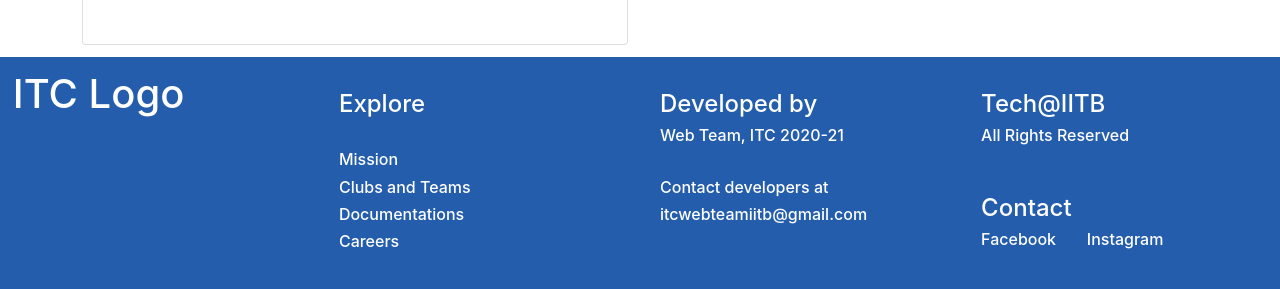
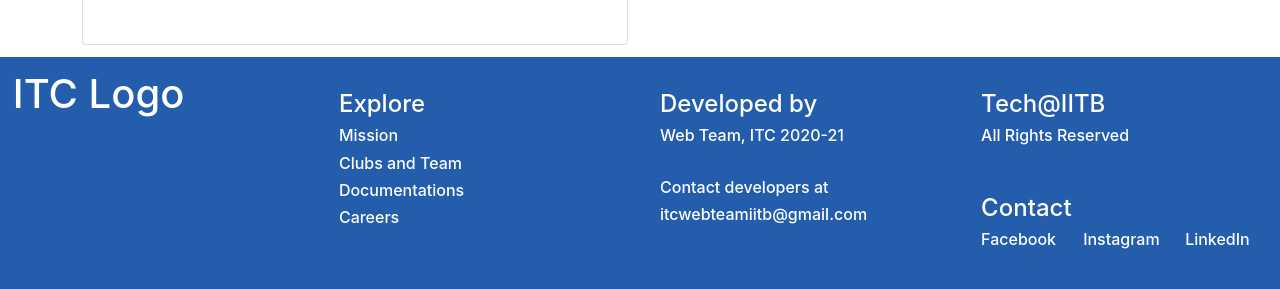
Before and after one commit to Institute-Technical-Council/techiitb-ReactJS, a React (Create React App) app: page / in a window 1280 px wide. Shown: the part 974-1263 px from the top of the page. Built offline with nearby package versions, Linux system fonts and the light colour scheme.

Commit message:
made footer groups dynamic

```diff
--- a/src/components/Footer.js
+++ b/src/components/Footer.js
@@ -3,7 +3,10 @@ import '../style/footer.css'
 import {Group1, Group2, Group3, Group4} from '../components/FooterGroups'
 
 function Footer(props) {
-
+    var heading_of_group1 = "Explore";
+    var content_of_group1 = ["Mission", "Clubs and Team", "Documentations", "Careers"];
+    var heading_of_group4 = "Contact";
+    var content_of_group4 = ["Facebook", "Instagram", "LinkedIn"];
     return (
 
         <div className="row footer">
@@ -11,7 +14,7 @@ function Footer(props) {
             <h1>ITC Logo</h1>
             </div>
             <div className="col-md-3 sm-3">
-                <Group1 />
+                <Group1 heading={heading_of_group1} content={content_of_group1}/>
             </div>
             <div className="col-md-3 sm-3">
                 <Group2 />
@@ -21,7 +24,7 @@ function Footer(props) {
                     <Group3 />
                 </div>
                 <div className="row">
-                    <Group4 />
+                    <Group4 heading={heading_of_group4} content={content_of_group4}/>
                 </div>
             </div>
         </div>
--- a/src/components/FooterGroups.js
+++ b/src/components/FooterGroups.js
@@ -1,40 +1,30 @@
 import React from 'react';
 import '../style/footer.css'
 
-function Group1 (props) {
+function Group1(props) {
+    var heading = props.heading;
+    var objects = props.content;
     return (
         <div className="group1">
             <div className="row">
-                <h4>Explore</h4>
+                <h4>{heading}</h4>
             </div>
-            <br />
+            {objects.map(function (object, i) {
+                return (
                     <div className="row">
                         <h6>
-                    Mission
+                            {object}
                         </h6>
                     </div>
-            <div className="row">
-                <h6>
-                    Clubs and Teams
-                </h6>
-            </div>
-            <div className="row">
-                <h6>
-                    Documentations
-                </h6>
-            </div>
-            <div className="row">
-                <h6>
-                    Careers
-                </h6>
-            </div>
+                );
+            })}
         </div>
     )
 }
 
-function Group2 (props) {
+function Group2(props) {
     return (
-        <div className = "group2">
+        <div className="group2">
             <div className="row">
                 <h4>
                     Developed by
@@ -60,7 +50,7 @@ function Group2 (props) {
     )
 }
 
-function Group3 (props) {
+function Group3(props) {
     return (
         <div className="group3">
             <div className="row">
@@ -81,30 +71,29 @@ function Group3 (props) {
     )
 }
 
-function Group4 (props) {
+function Group4(props) {
+    var heading = props.heading;
+    var objects = props.content;
     return (
         <div className="group4">
             <div className="row">
                 <div className="col">
-                <h4>
-                    Contact
-                </h4>
+                    <h4>{heading}</h4>
                 </div>
             </div>
             <div className="row">
+                {objects.map(function (object, i) {
+                    return (
                         <div className="col">
                             <h6>
-                        Facebook
+                                {object}
                             </h6>
                         </div>
-                <div className="col">
-                    <h6>
-                        Instagram
-                    </h6>
-                </div>
+                    );
+                })}
             </div>
         </div>
     )
 }
 
-export {Group1, Group2, Group3, Group4};
+export { Group1, Group2, Group3, Group4 };
```
Lines whose indentation alone changed are shown as unchanged.
